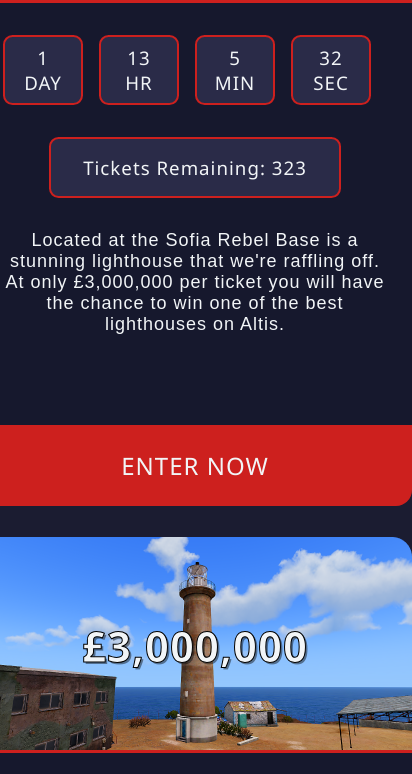
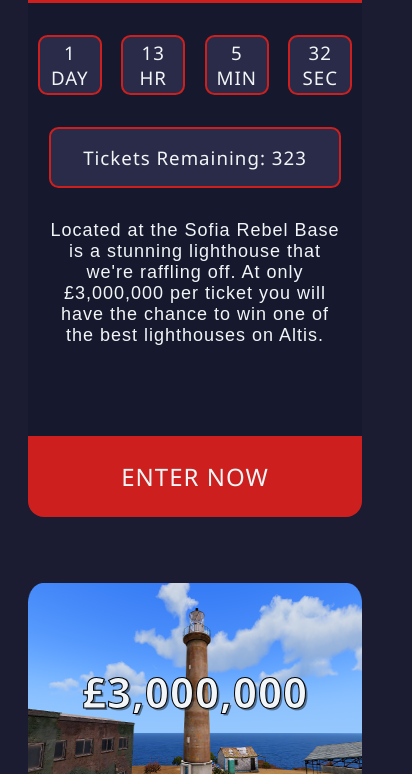
Before and after one commit to josh417/KavalaCompetitions, a plain HTML site: page index.html in a window 390 px wide. Shown: the part 437-1211 px from the top of the page, 412 px wide, since content can reach past the window. Drawn offline with Linux system fonts and the light colour scheme.

Commit message:
Mobile Changes
Mobile Update

```diff
--- a/index.html
+++ b/index.html
@@ -290,6 +290,7 @@
         width: 60px;
         height: 50px;
         margin-right: 1rem;
+        margin-left: 1rem;
         border-radius: 0.6rem;
         border-width: 2.25px;
         background-color: #2A2B48;
@@ -388,9 +389,36 @@
             margin-top: 12rem;
         }
 
+        .card {
+            background-color: #16182D;
+            width: 334px;
+            text-align: center;
+            height: 668px;
+            border-radius: 20px;
+            margin-left: 3rem;
+            margin-right: 3rem;
+            margin-top: 2rem;
+            margin-bottom: 6rem;
+    }
+
+        .cardPng {
+            width: 334px;
+            height: 213px;
+            border-style: solid;
+            border-top: 0px;
+            border-left: 0px;
+            border-right: 0px;
+            border-color: #CD201E;
+        }
+
+        .cardTimeBoxes {
+        padding: 0.2rem;
+        width: 100%;
+        margin-right: 0.6rem;
+        margin-left: 0.6rem;
 
 
-
+        }
     }
 
 </style>
```
